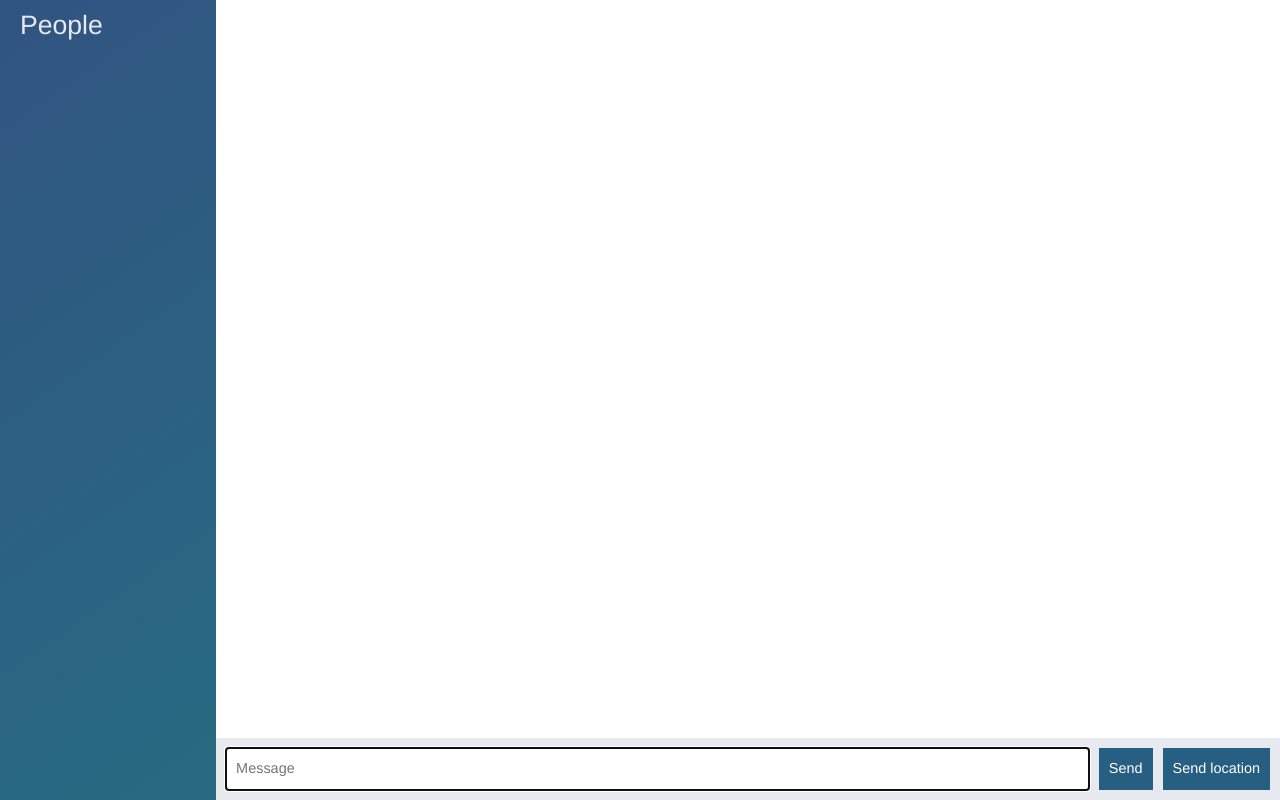
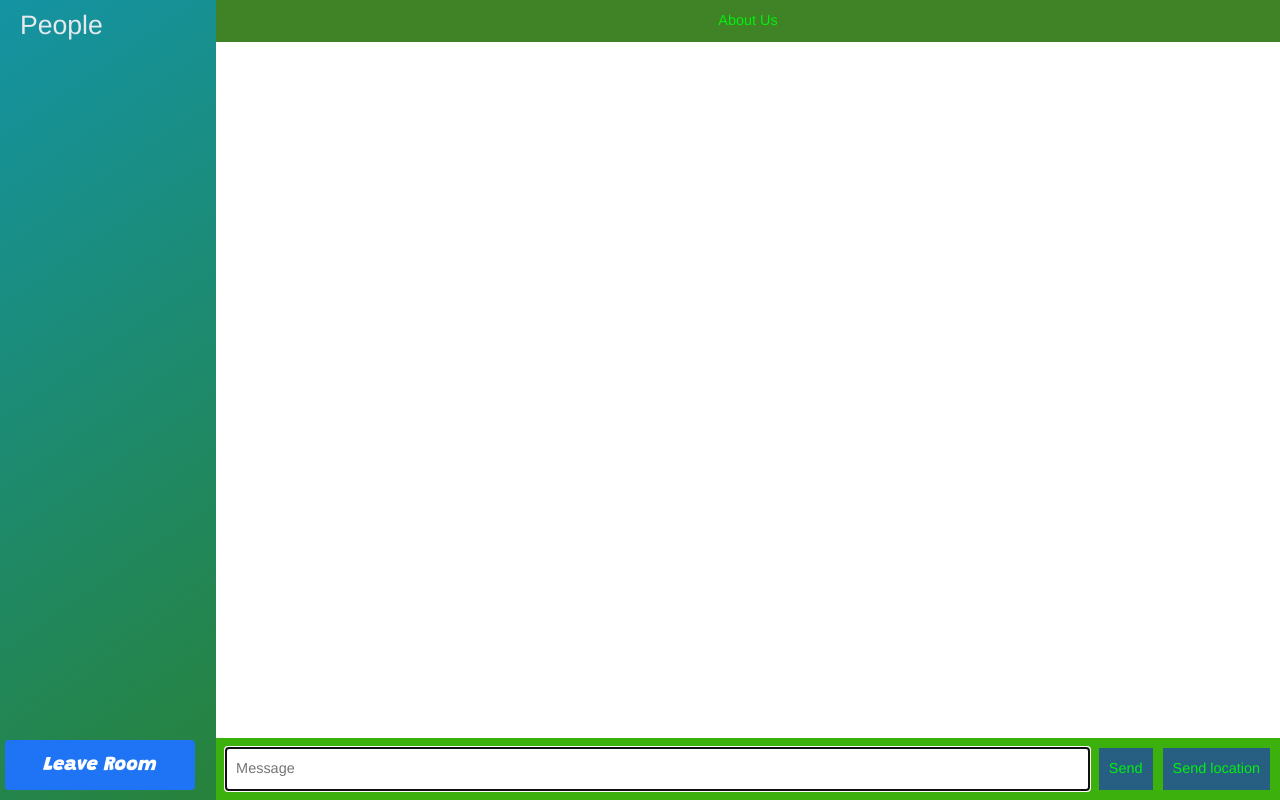
Before and after one commit to yashpatel-py/chat-app-project, a website: page public/chat.html in a window 1280 px wide. Drawn offline with nearby package versions, Linux system fonts and the light colour scheme; no server answers.

Commit message:
CSS changes

```diff
--- a/public/chat.html
+++ b/public/chat.html
@@ -12,9 +12,13 @@
     <div class="chat__sidebar">
       <h3>People</h3>
       <div id="users"></div>
+
+      <a href="index.html" class="leave" role="button"><span>Leave Room </span></a>
     </div>
 
     <div class="chat__main">
+      <a href="aboutus.html" class="aboutusbutton" target="_blank">About Us</a>
+
       <ol id="messages" class="chat__messages"></ol>
 
       <div class="chat__footer">
@@ -45,7 +49,7 @@
           <span>{{createdAt}}</span>
         </div>
         <div class="message__body">
-          <a href="{{url}}" target="_blank">My current location</a>
+          <a href="{{url}}" class="locations" target="_blank" role="button">My current location</a>
         </div>
       </li>
     </script>
--- a/public/css/styles.css
+++ b/public/css/styles.css
@@ -2,7 +2,7 @@
 button,
 button:hover {
     border: none;
-    color: #fff;
+    color: rgb(4, 238, 16);
     padding: 10px
 }
 
@@ -15,7 +15,7 @@ button:hover {
     box-sizing: border-box;
     margin: 0;
     padding: 0;
-    font-family: HelveticaNeue-Light, "Helvetica Neue Light", "Helvetica Neue", Helvetica, Arial, "Lucida Grande", sans-serif;
+    font-family: "HelveticaNeue-Light", "Helvetica Neue Light", "Helvetica Neue", Helvetica, Arial, "Lucida Grande", sans-serif;
     font-weight: 300;
     font-size: .95rem
 }
@@ -34,16 +34,16 @@ h3 {
 button {
     background: #265f82;
     cursor: pointer;
-    transition: background .3s ease
+    transition: .3s ease
 }
 
 button:hover {
-    background: #1F4C69
+    background: #140b91
 }
 
 button:disabled {
     cursor: default;
-    background: #698ea5
+    background: #2d739e
 }
 
 .centered-form {
@@ -101,17 +101,17 @@ button:disabled {
     overflow-y: scroll;
     width: 260px;
     height: 100vh;
-    background: -moz-linear-gradient(125deg, rgba(39, 107, 130, 1) 0, rgba(49, 84, 129, 1) 100%);
-    background: -webkit-gradient(linear, left top, right bottom, color-stop(0, rgba(49, 84, 129, 1)), color-stop(100%, rgba(39, 107, 130, 1)));
-    background: -webkit-linear-gradient(125deg, rgba(39, 107, 130, 1) 0, rgba(49, 84, 129, 1) 100%);
-    background: -o-linear-gradient(125deg, rgba(39, 107, 130, 1) 0, rgba(49, 84, 129, 1) 100%);
-    background: -ms-linear-gradient(125deg, rgba(39, 107, 130, 1) 0, rgba(49, 84, 129, 1) 100%);
-    background: linear-gradient(325deg, rgba(39, 107, 130, 1) 0, rgba(49, 84, 129, 1) 100%)
+    background: -moz-linear-gradient(125deg, rgb(103, 130, 39) 0, rgb(88, 129, 49) 100%);
+    background: -webkit-gradient(linear, left top, right bottom, color-stop(0, rgb(52, 129, 49)), color-stop(100%, rgb(88, 130, 39)));
+    background: -webkit-linear-gradient(125deg, rgb(39, 130, 59) 0, rgb(20, 147, 163) 100%);
+    background: -o-linear-gradient(125deg, rgb(39, 130, 59) 0, rgb(20, 147, 163) 100%);
+    background: -ms-linear-gradient(125deg, rgb(39, 130, 59) 0, rgb(20, 147, 163) 100%);
+    background: linear-gradient(325deg, rgb(39, 130, 59) 0, rgb(20, 147, 163) 100%)
 }
 
 .chat__footer,
 .chat__sidebar li {
-    background: #e6eaee;
+    background: #3cb10e;
     padding: 10px
 }
 
@@ -122,7 +122,7 @@ button:disabled {
 }
 
 .chat__sidebar li {
-    border: 1px solid #e1e1e1;
+    border: 1px solid #b40f0f;
     border-radius: 5px;
     margin: 10px
 }
@@ -176,7 +176,9 @@ button:disabled {
 }
 
 .message__title span {
-    color: #999
+    color: red;
+    font-weight: bolder;
+    margin-top: 3px;
 }
 
 @media (max-width:600px) {
@@ -209,3 +211,86 @@ label {
     font-size: 20px;
     font-family: 'Grandstander', cursive;
 }
+
+.leave{
+    position: absolute;
+    bottom: 5px;
+    border-radius: 4px;
+    background-color: #1e74f4;
+    border: none;
+    color: #FFFFFF;
+    text-align: center;
+    font-size: 10px;
+    padding: 10px;
+    width: 190px;
+    transition: all 0.5s;
+    cursor: pointer;
+    margin: 5px;
+}
+
+.locations {
+    background: aqua;
+    color: black;
+    border: 2px solid black;
+    padding: 10px;
+    padding-left: 5px;
+    padding-right: 5px;
+    padding-top: 5px;
+    padding-bottom: 5px;
+    border-radius: 25px;
+    font-family: 'Grandstander', cursive;;
+}
+
+.locations:hover{
+    text-decoration: none;
+    color: blue;
+}
+
+.leave span {
+    cursor: pointer;
+    display: inline-block;
+    position: relative;
+    transition: 0.5s;
+    font-family: 'Grandstander', cursive;
+    font-weight: 600;
+    font-size: 20px;
+}
+
+.leave span:after {
+    content: '\00AB';
+    position: absolute;
+    opacity: 0;
+    top: 0;
+    right: -20px;
+    transition: -0.5s;
+}
+
+.leave:hover span {
+    padding-right: 25px;
+    color: #ff0000;
+}
+
+.leave:hover span:after {
+    opacity: 1;
+    right: 0;
+}
+
+.aboutusbutton{
+    border: none;
+    color: rgb(4, 238, 16);
+    padding: 10px;
+    background: #408226;
+    cursor: pointer;
+    transition: .3s ease;
+    text-align: center;
+}
+
+.aboutusbutton:hover {
+    background: #10e76a;
+    text-decoration: none;
+}
+
+.aboutusbutton:disabled {
+    cursor: default;
+    background: #2d739e
+}
```
Also changed, not shown: public/aboutus.html (added, +1 -0 lines).
